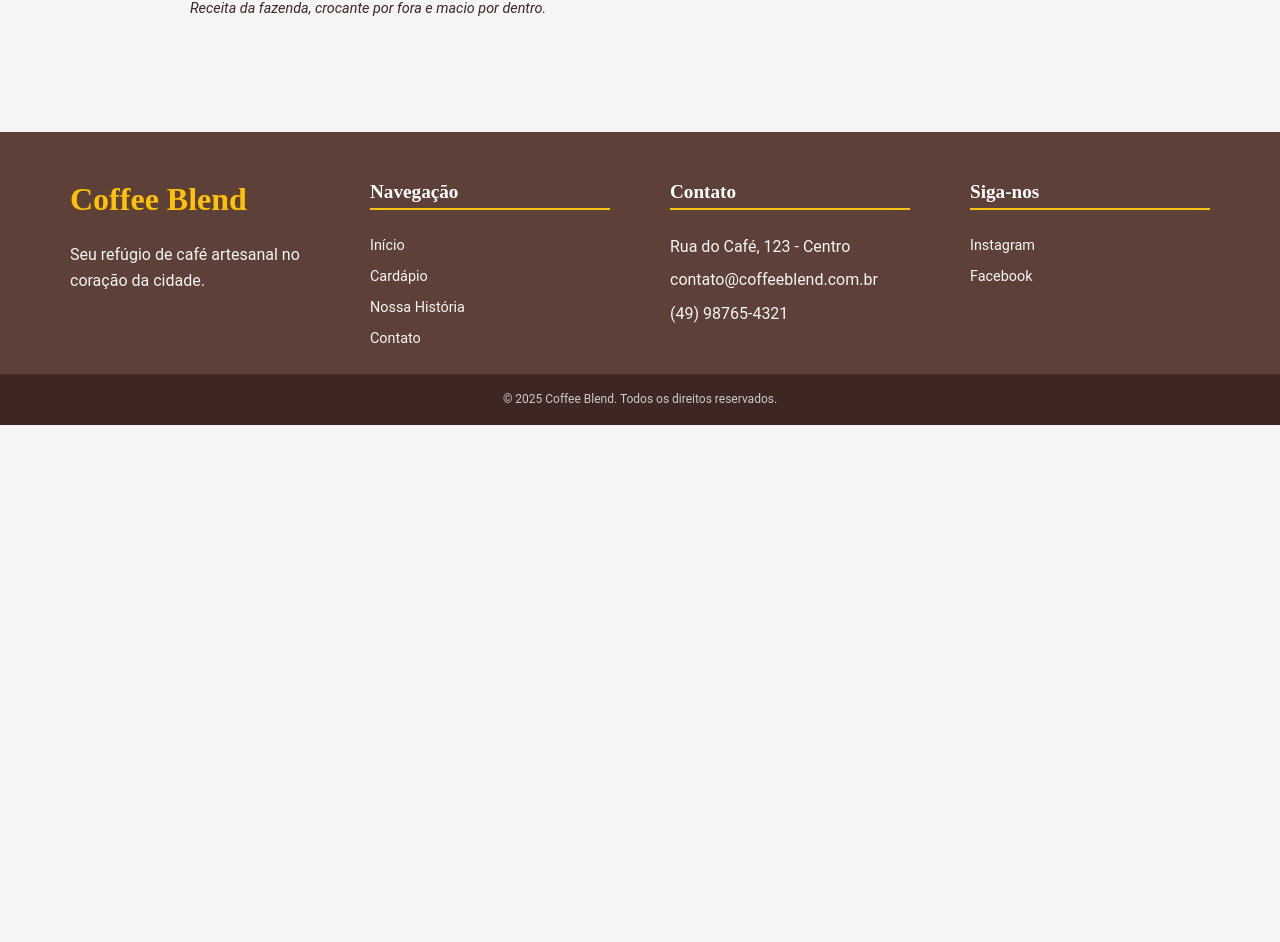
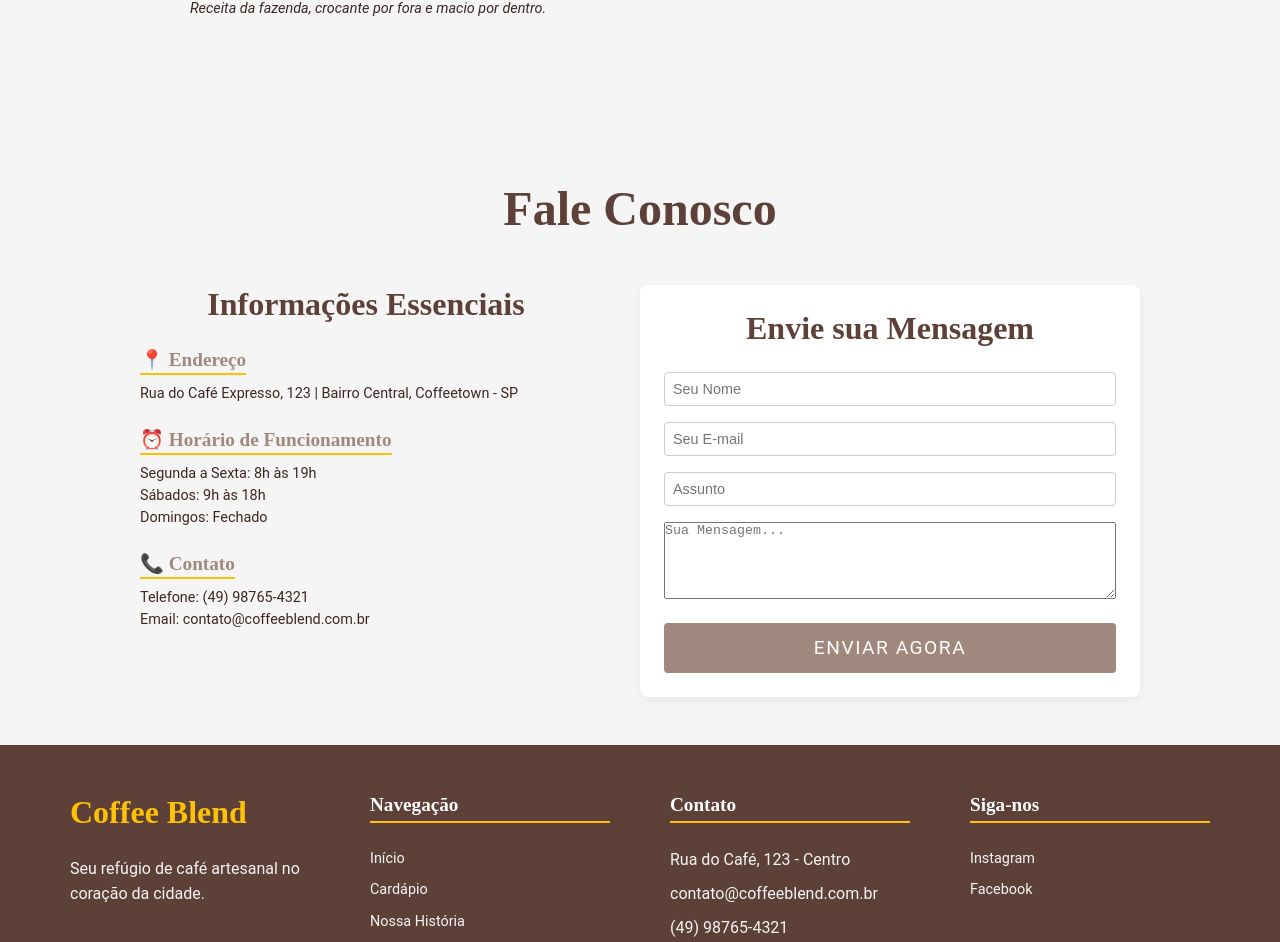
Before and after one commit to PatricAugusto/Free-Template-Cafeteria-v1, a React (Vite) app: page / in a window 1280 px wide. Shown: the part 2816-3758 px from the top of the page. Before the commit the page ends 3241 px from the top, so only its background shows below. Built offline with nearby package versions, Linux system fonts and the light colour scheme.

Commit message:
feat(contact): Adiciona seção ContactSection e corrige import de Button.styles

```diff
--- a/src/App.jsx
+++ b/src/App.jsx
@@ -2,11 +2,12 @@ import Header from './components/Header/Header';
 import HeroSection from './components/HeroSection/HeroSection';
 import AboutSection from './components/AboutSection/AboutSection';
 import Menu from './components/Menu/Menu';
+import ContactSection from './components/ContactSection/ContactSection';
 import Footer from './components/Footer/Footer';
 import styled from 'styled-components';
 
 const MainContent = styled.main`
-  min-height: calc(100vh - 80px); /* Ajuste a altura se o header tiver altura fixa */
+  min-height: calc(100vh - 80px);
   padding: ${({ theme }) => theme.spacings.extraLarge} 0;
   text-align: center;
 `;
@@ -19,7 +20,10 @@ function App() {
 
       <main>
         <AboutSection />
+
         <Menu />
+
+        <ContactSection />
       </main>
 
       <Footer />
--- /dev/null
+++ b/src/components/ContactSection/ContactSection.jsx
@@ -0,0 +1,68 @@
+import React from 'react';
+import {
+  ContactContainer,
+  ContactTitle,
+  ContactContent,
+  InfoBlock,
+  InfoItem,
+  FormWrapper,
+  FormTitle,
+  ContactForm,
+  Input,
+  TextArea,
+  SubmitButton
+} from './ContactSection.styles';
+import Button from '../Button/Button';
+
+const ContactSection = () => {
+  // Simulação de função de submissão
+  const handleSubmit = (e) => {
+    e.preventDefault();
+    alert('Mensagem enviada com sucesso! Em breve entraremos em contato.');
+    e.target.reset(); // Limpa o formulário
+  };
+
+  return (
+    <ContactContainer id="contact">
+      <ContactTitle>Fale Conosco</ContactTitle>
+      <ContactContent>
+        <InfoBlock>
+          <FormTitle>Informações Essenciais</FormTitle>
+          <InfoItem>
+            <h4>📍 Endereço</h4>
+            <p>Rua do Café Expresso, 123 | Bairro Central, Coffeetown - SP</p>
+          </InfoItem>
+
+          <InfoItem>
+            <h4>⏰ Horário de Funcionamento</h4>
+            <p>Segunda a Sexta: 8h às 19h</p>
+            <p>Sábados: 9h às 18h</p>
+            <p>Domingos: Fechado</p>
+          </InfoItem>
+
+          <InfoItem>
+            <h4>📞 Contato</h4>
+            <p>Telefone: (49) 98765-4321</p>
+            <p>Email: contato@coffeeblend.com.br</p>
+          </InfoItem>
+        </InfoBlock>
+
+        <FormWrapper>
+          <FormTitle>Envie sua Mensagem</FormTitle>
+          <ContactForm onSubmit={handleSubmit}>
+            <Input type="text" placeholder="Seu Nome" required />
+            <Input type="email" placeholder="Seu E-mail" required />
+            <Input type="text" placeholder="Assunto" />
+            <TextArea placeholder="Sua Mensagem..." rows="5" required />
+
+            <SubmitButton as={Button} type="submit">
+              Enviar Agora
+            </SubmitButton>
+          </ContactForm>
+        </FormWrapper>
+      </ContactContent>
+    </ContactContainer>
+  );
+};
+
+export default ContactSection;
--- /dev/null
+++ b/src/components/ContactSection/ContactSection.styles.js
@@ -0,0 +1,95 @@
+import styled from 'styled-components';
+import { StyledButton } from '../Button/Button.styles';
+
+export const ContactContainer = styled.section`
+  padding: ${({ theme }) => theme.spacings.extraLarge} 10%;
+  background-color: ${({ theme }) => theme.colors.background};
+`;
+
+export const ContactTitle = styled.h2`
+  font-size: ${({ theme }) => theme.typography.size.huge};
+  color: ${({ theme }) => theme.colors.primary};
+  margin-bottom: ${({ theme }) => theme.spacings.extraLarge};
+  text-align: center;
+`;
+
+export const ContactContent = styled.div`
+  display: flex;
+  justify-content: space-between;
+  gap: ${({ theme }) => theme.spacings.extraLarge};
+  max-width: 1000px;
+  margin: 0 auto;
+
+  @media (max-width: 768px) {
+    flex-direction: column;
+  }
+`;
+
+export const InfoBlock = styled.div`
+  flex: 1;
+  text-align: left;
+`;
+
+export const InfoItem = styled.div`
+  margin-bottom: ${({ theme }) => theme.spacings.large};
+
+  h4 {
+    font-size: ${({ theme }) => theme.typography.size.medium};
+    color: ${({ theme }) => theme.colors.secondary};
+    margin-bottom: ${({ theme }) => theme.spacings.small};
+    border-bottom: 2px solid ${({ theme }) => theme.colors.accent};
+    display: inline-block;
+    padding-bottom: 2px;
+  }
+
+  p {
+    font-size: ${({ theme }) => theme.typography.size.small};
+    line-height: 1.5;
+    color: ${({ theme }) => theme.colors.text};
+  }
+`;
+
+export const FormWrapper = styled.div`
+  flex: 1;
+  background-color: ${({ theme }) => theme.colors.white};
+  padding: ${({ theme }) => theme.spacings.large};
+  border-radius: 8px;
+  box-shadow: 0 4px 8px rgba(0, 0, 0, 0.05);
+`;
+
+export const FormTitle = styled.h3`
+  font-size: ${({ theme }) => theme.typography.size.large};
+  color: ${({ theme }) => theme.colors.primary};
+  margin-bottom: ${({ theme }) => theme.spacings.large};
+  text-align: center;
+`;
+
+export const ContactForm = styled.form`
+  display: flex;
+  flex-direction: column;
+  gap: ${({ theme }) => theme.spacings.medium};
+`;
+
+export const Input = styled.input`
+  padding: ${({ theme }) => theme.spacings.small};
+  border: 1px solid #CCCCCC;
+  border-radius: 4px;
+  font-size: ${({ theme }) => theme.typography.size.small};
+  transition: border-color 0.3s;
+
+  &:focus {
+    border-color: ${({ theme }) => theme.colors.secondary};
+    outline: none;
+  }
+`;
+
+export const TextArea = styled.textarea`
+  ${Input};
+  resize: vertical;
+`;
+
+export const SubmitButton = styled(StyledButton)`
+  margin-top: ${({ theme }) => theme.spacings.small};
+  text-align: center;
+  width: 100%;
+`;
```
